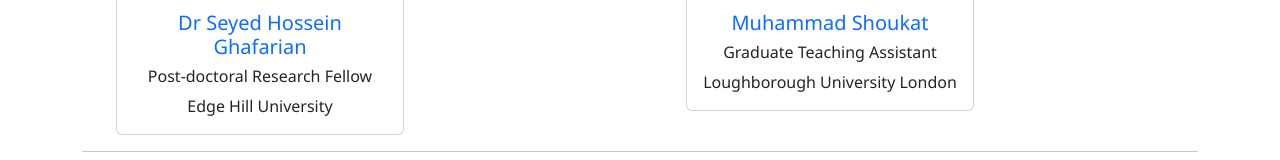
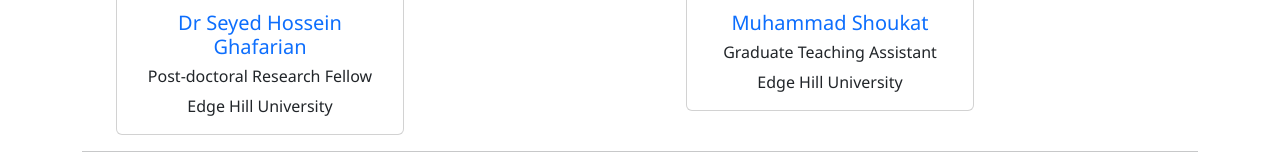
Before and after one commit to LungHealthAI/LungHealthAI, a plain HTML site: page reserachers.html in a window 1280 px wide. Shown: the part 469-629 px from the top of the page. Drawn offline with nearby package versions, Linux system fonts and the light colour scheme.

Commit message:
Add files via upload

```diff
--- a/reserachers.html
+++ b/reserachers.html
@@ -49,7 +49,7 @@
                     <div class="card-body">
                       <h5 class="card-title"><a href="">Muhammad Shoukat</a></h5>
                       <h6>Graduate Teaching Assistant</a></h6>
-                      <p class="card-text">Loughborough University London</p>
+                      <p class="card-text">Edge Hill University</p>
                     </div>
                 </div>
             </div>
```
